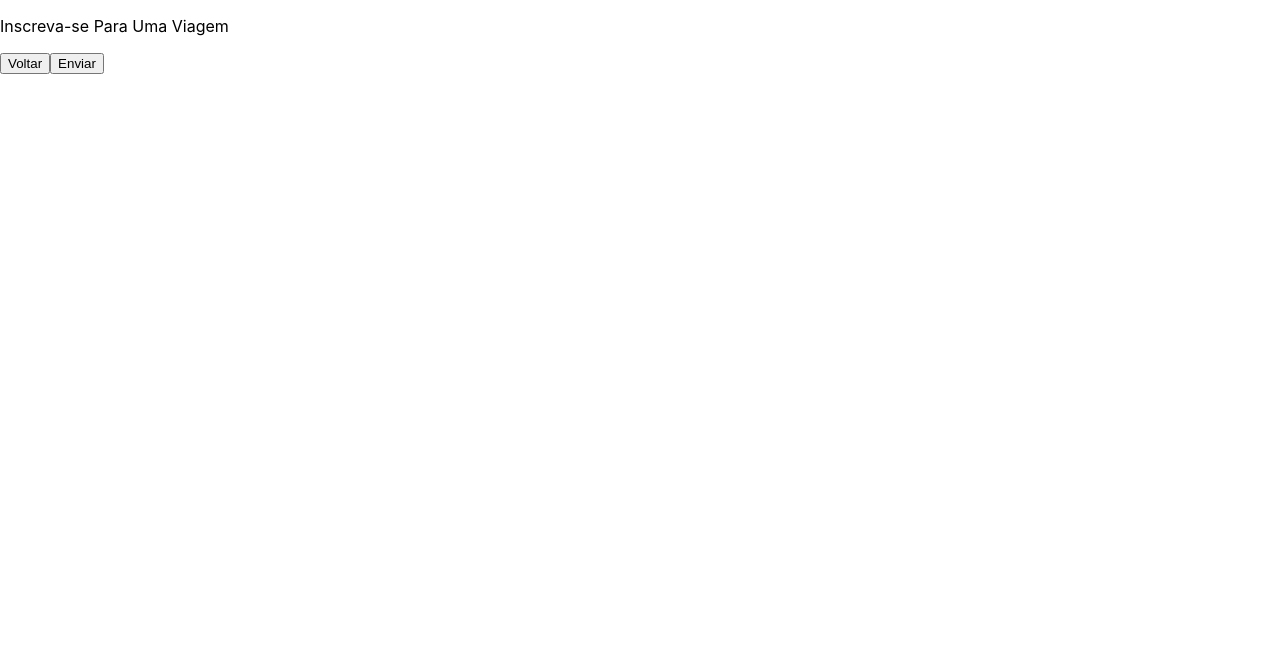
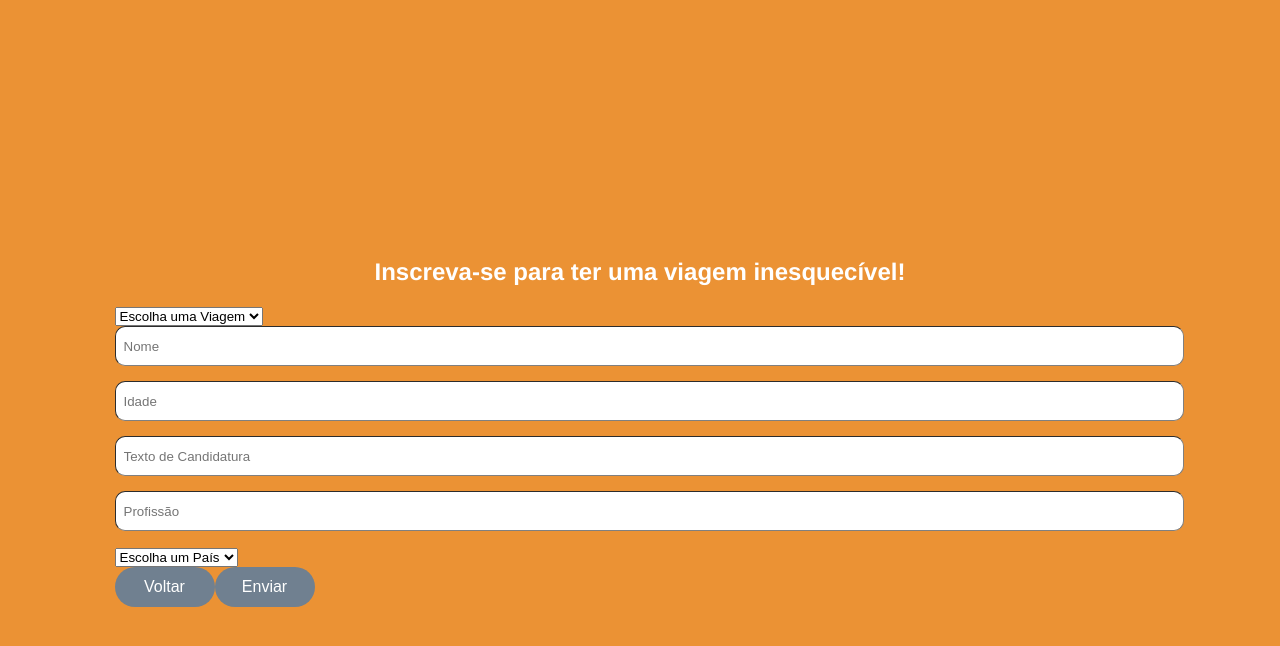
Before and after one commit to future4code/Thamires-Vieira, a React (Create React App) app in the folder modolo3/projeto-labex/labex/: page /trips/application in a window 1280 px wide. Shown: the top 646 px of the page. Built offline with nearby package versions, Linux system fonts and the light colour scheme.

Commit message:
adicionei um pouco de estilização

```diff
--- a/modolo3/projeto-labex/labex/src/App.css
+++ /dev/null
@@ -1,38 +0,0 @@
-.App {
-  text-align: center;
-}
-
-.App-logo {
-  height: 40vmin;
-  pointer-events: none;
-}
-
-@media (prefers-reduced-motion: no-preference) {
-  .App-logo {
-    animation: App-logo-spin infinite 20s linear;
-  }
-}
-
-.App-header {
-  background-color: #282c34;
-  min-height: 100vh;
-  display: flex;
-  flex-direction: column;
-  align-items: center;
-  justify-content: center;
-  font-size: calc(10px + 2vmin);
-  color: white;
-}
-
-.App-link {
-  color: #61dafb;
-}
-
-@keyframes App-logo-spin {
-  from {
-    transform: rotate(0deg);
-  }
-  to {
-    transform: rotate(360deg);
-  }
-}
--- a/modolo3/projeto-labex/labex/src/App.js
+++ b/modolo3/projeto-labex/labex/src/App.js
@@ -1,6 +1,7 @@
 import React from "react"
 import { Switch } from "react-router"
 import { BrowserRouter, Route } from "react-router-dom"
+import GlobalStyle from "./GlobalStyle"
 import AdminHomePage from "./Pages/AdminHomePage"
 import ApplicationFormPage from "./Pages/ApplicationFormPage"
 import CreateTripPage from "./Pages/CreateTripPage"
@@ -12,6 +13,7 @@ import TripDetailsPage from "./Pages/TripDetailsPage"
 const App = () => {
   return (
     <BrowserRouter>
+      <GlobalStyle />
       <Switch>
         <Route exact path={"/"}>
           <HomePage />
@@ -39,6 +41,7 @@ const App = () => {
         </Route>
       </Switch>
     </BrowserRouter>
+
   )
 }
 
--- /dev/null
+++ b/modolo3/projeto-labex/labex/src/GlobalStyle.js
@@ -0,0 +1,63 @@
+import { createGlobalStyle } from 'styled-components'
+
+const GlobalStyle = createGlobalStyle`
+  body {
+    background-color: #eb9234;
+    margin: 30px 0;
+    padding: 0;
+    width: 100vw;
+    min-height: 100vh;
+    display: flex;
+    justify-content: center;
+    align-items: center;
+  }
+
+  button {
+    margin-bottom: 15px;
+    height: 40px;
+    padding: 0 20px;
+    border-radius: 20px;
+    border: none;
+    color: white;
+    font-size: 16px;
+    background-color: slategray;
+    min-width: 100px;
+
+    &:hover{
+      cursor: pointer;
+      background-color: #b6d4e3;
+    }
+  }
+
+  input {
+    width: 100%;
+    height: 30px;
+    border-radius: 10px;
+    padding: 4px 8px;
+    border-width: 1px;
+    border-color: gray;
+    margin: 0 0 15px 0;
+  }
+
+  h1, h2, b {
+    color: white;
+  }
+
+  h1 {
+    text-align: center;
+    font-family: Open-Sans, Helvetica, Sans-Serif;
+  }
+
+  h2 {
+    text-align: center;
+
+    font-family: Open-Sans, Helvetica, Sans-Serif;
+  }
+
+  p {
+    color: white;
+    font-family: Open-Sans, Helvetica, Sans-Serif;
+  }
+`
+
+export default GlobalStyle
--- a/modolo3/projeto-labex/labex/src/Pages/AdminHomePage.js
+++ b/modolo3/projeto-labex/labex/src/Pages/AdminHomePage.js
@@ -13,9 +13,9 @@ const AdminHomePage = () => {
 
     return (
         <div>
-            <p>
+            <h1>
                 Painel Admin
-            </p>
+            </h1>
             <button onClick={() => goToHomePage(history)}>Voltar</button>
             <button onClick={() => goToCreateTripPage(history)}>Criar Viagem</button>
             <button onClick>Logout</button>
--- a/modolo3/projeto-labex/labex/src/Pages/ApplicationFormPage.js
+++ b/modolo3/projeto-labex/labex/src/Pages/ApplicationFormPage.js
@@ -11,9 +11,37 @@ const ApplicationFormPage = () => {
 
     return (
         <div>
-            <p>
-                Inscreva-se Para Uma Viagem
-            </p>
+            <h2>
+                Inscreva-se para ter uma viagem inesquecível!
+            </h2>
+            <form>
+                <select>
+                    <option>Escolha uma Viagem</option>
+                </select>
+                <input
+                    placeholder={"Nome"}
+                    name={"name"}
+                />
+                <input
+                    placeholder={"Idade"}
+                    type={"number"}
+                    name={"age"}
+                />
+                <input
+                    placeholder={"Texto de Candidatura"}
+                    name={"applicationText"}
+                />
+                <input
+                    placeholder={"Profissão"}
+                    name={"profession"}
+                />
+                <select
+                    placeholder={"País"}
+                    name={"country"}
+                >
+                    <option>Escolha um País</option>
+                </select>
+            </form>
             <button onClick={() => goToListTripsPage(history)}>Voltar</button>
             <button type={"submit"}>Enviar</button>
         </div>
--- a/modolo3/projeto-labex/labex/src/Pages/CreateTripPage.js
+++ b/modolo3/projeto-labex/labex/src/Pages/CreateTripPage.js
@@ -12,9 +12,9 @@ const CreateTripPage = () => {
 
     return (
         <div>
-            <p>
+            <h1>
                 Criar Viagem
-            </p>
+            </h1>
             <button onClick={() => goToAdminHomePage(history)}>Voltar</button>
             <button type={"submit"}>Criar</button>
         </div>
--- a/modolo3/projeto-labex/labex/src/Pages/HomePage.js
+++ b/modolo3/projeto-labex/labex/src/Pages/HomePage.js
@@ -1,6 +1,10 @@
 import React from "react";
 import { useHistory } from "react-router-dom";
+import styled from "styled-components";
 
+const HomeContainer = styled.div`
+    background-image: url("../img/background.jpg");
+`
 
 const HomePage = () => {
     const history = useHistory();
@@ -14,13 +18,15 @@ const HomePage = () => {
     }
 
     return (
-        <div>
-            <p>
-                Bem-vindx a LabeX, sua melhor escolha de Viagem!
-            </p>
+        <HomeContainer>
+            <h1>
+                Bem-vindx à LabeX </h1>
+            <h2>
+                sua melhor escolha de Viagem!
+            </h2>
             <button onClick={() => goToListTripsPage(history)}>Ver Viagens</button>
             <button onClick={() => goToLoginPage(history)}>Área de Admin</button>
-        </div>
+        </HomeContainer>
     );
 }
 
--- a/modolo3/projeto-labex/labex/src/Pages/ListTripsPage.js
+++ b/modolo3/projeto-labex/labex/src/Pages/ListTripsPage.js
@@ -15,9 +15,9 @@ const ListTripsPage = () => {
 
     return (
         <div>
-            <p>
+            <h1>
                 Lista De Viagens
-            </p>
+            </h1>
             <button onClick={() => goToHomePage(history)}>Voltar</button>
             <button onClick={() => goToApplicationFormPage(history)}>Inscrever-se</button>
         </div>
--- a/modolo3/projeto-labex/labex/src/Pages/TripDetailsPage.js
+++ b/modolo3/projeto-labex/labex/src/Pages/TripDetailsPage.js
@@ -9,9 +9,9 @@ const TripDetailsPage = () => {
     }
     return (
         <div>
-            <p>
+            <h1>
                 Detalhes da Viagem
-            </p>
+            </h1>
             <button onClick={() => goToAdminHomePage(history)}>Voltar</button>
         </div>
     );
--- /dev/null
+++ b/modolo3/projeto-labex/labex/src/constants/url.js
@@ -0,0 +1 @@
+export const BASE_URL = "https://us-central1-labenu-apis.cloudfunctions.net/labeX/thamires-lippelt/"
```
Also changed, not shown: modolo3/projeto-labex/labex/src/Routes/Router.js (+31 -15 lines), modolo3/projeto-labex/labex/src/img/background.jpg (added).
